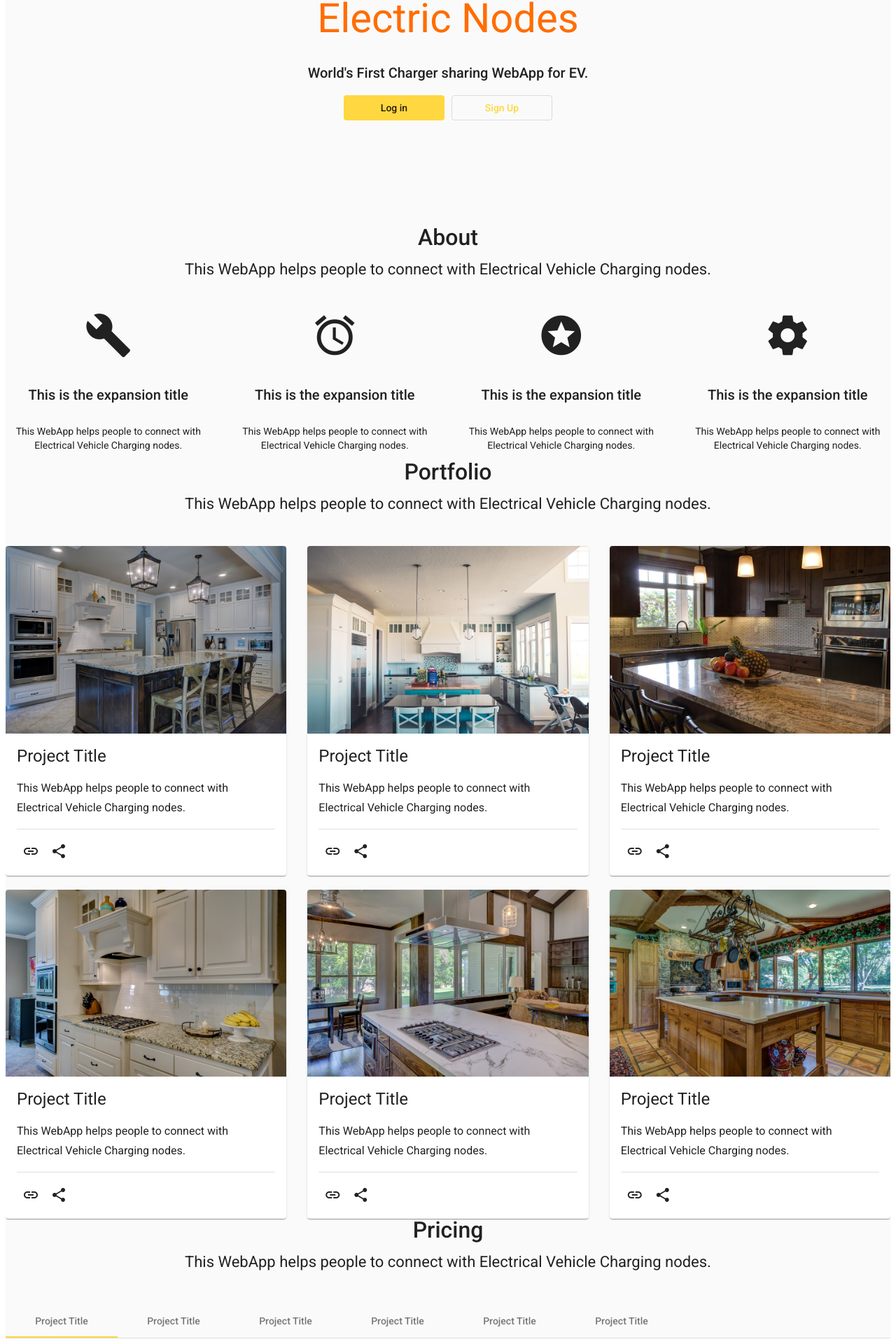
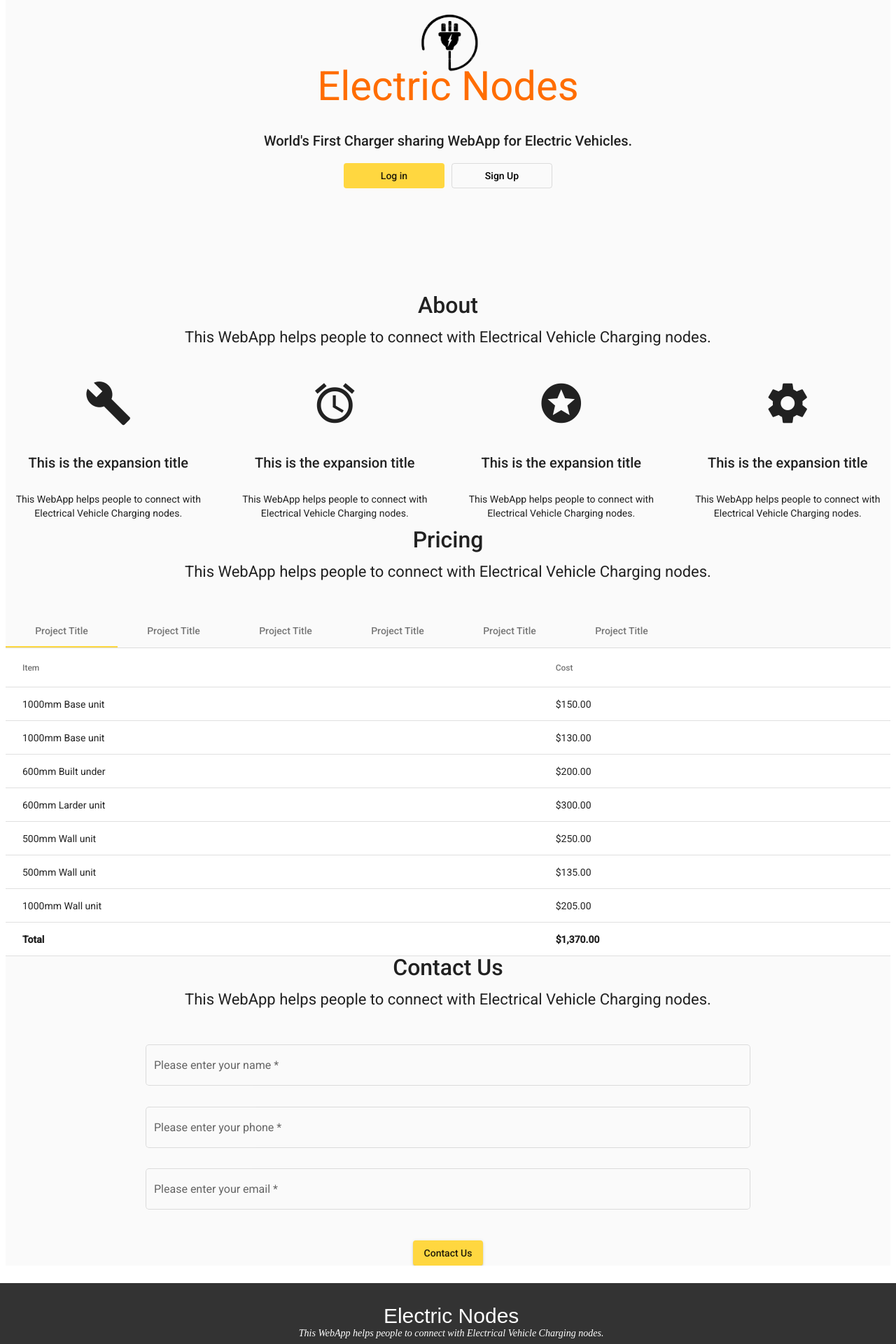
Before and after one commit to Sarvesh19/electric-nodes-v2, an Angular app: page / in a window 1280 px wide. Shown: the part 206-2126 px from the top of the page at 70% size. Built offline with nearby package versions, Linux system fonts and the light colour scheme; grey boxes are pictures that could not be loaded.

Commit message:
Added layout

```diff
--- a/src/app/app.component.html
+++ b/src/app/app.component.html
@@ -1,11 +1,13 @@
 <mat-toolbar class="navigation-toolbar" [class.navigation-is-mobile]="mobileQuery.matches" [class.mat-elevation-z0]="!isActive" [class.mat-elevation-z8]="isActive" [class.animated-header]="!isActivefadeInDown" [class.fadeInDown]="!isActivefadeInDown" [class.navigation-fixed]="!fixedTolbar">
       <button fxShow="true" fxShow.gt-xs="false" mat-icon-button (click)="snav.toggle()"><mat-icon>menu</mat-icon></button>
       <!-- <a class="logo" fxShow="false" fxShow.gt-xs="true" href="#"><img src="assets/img/logo.png"></a> -->
+<!--            <img mat-card-image src="assets/img/logo_ev.png" style="width: 104px;">
+ -->
       <span style="color: #ff6d00">Electric Nodes <sup style="font-style: oblique;">dev-0.0.1</sup></span>
       <mat-nav-list class="navigation-list" fxLayout="row" fxShow="false" fxShow.gt-xs="true">
           <a mat-list-item href="#about">About</a>
-          <a mat-list-item href="#portfolio">Portfolio</a>
-          <a mat-list-item href="#pricing">Pricing</a>
+<!--           <a mat-list-item href="#portfolio">Portfolio</a>
+ -->          <a mat-list-item href="#pricing">Pricing</a>
           <a mat-list-item href="#blog">Sign Up</a>
           <a mat-list-item href="#contact">Contact</a>
       </mat-nav-list>
@@ -22,8 +24,8 @@
         <mat-nav-list>
           <a id="mobilelogo" class="logo" fxShow="true" fxShow.gt-xs="false" href="#"><img src="assets/img/logo.png"></a>
           <a mat-list-item href="#about" (click)="snav.toggle()">About</a>
-          <a mat-list-item href="#portfolio" (click)="snav.toggle()">Portfolio</a>
-          <a mat-list-item href="#pricing" (click)="snav.toggle()">Pricing</a>
+<!--           <a mat-list-item href="#portfolio" (click)="snav.toggle()">Portfolio</a>
+ -->          <a mat-list-item href="#pricing" (click)="snav.toggle()">Pricing</a>
           <a mat-list-item href="#blog" (click)="snav.toggle()">Sign Up</a>
           <a mat-list-item href="#contact" (click)="snav.toggle()">Contact</a>
         </mat-nav-list>
@@ -35,8 +37,8 @@
 
 
       <app-about></app-about>
-      <app-portfolio></app-portfolio>
-      <app-pricing></app-pricing>
+<!--       <app-portfolio></app-portfolio>
+ -->      <app-pricing></app-pricing>
 <!--       <app-blog></app-blog>
  -->      <app-contact></app-contact>
 
@@ -51,7 +53,7 @@
   <footer id="footer" style="width: 102%;
     margin-left: -8px;margin-top: 2%;">
     <div class="container">
-      <h3>Electric Nodes</h3>
+      <span style="font-size: 30px;font-family: 'Poppins', sans-serif;">Electric Nodes</span>
       <p>This WebApp helps people to connect with Electrical Vehicle Charging nodes.</p>
       <!-- <div class="social-links">
         <a href="#" class="twitter"><i class="bx bxl-twitter"></i></a>
--- a/src/app/app.component.css
+++ b/src/app/app.component.scss
@@ -144,5 +144,9 @@ h1.navigation-company-name {
   font-size: 13px;
 }
 
+html {
+  scroll-behavior: smooth;
+}
+
 
 /* -------------------  LPCONTENT ---------------------------  */
--- a/src/app/app.component.ts
+++ b/src/app/app.component.ts
@@ -16,7 +16,7 @@ import { DOCUMENT } from '@angular/common';
 @Component({
   selector: 'app-root',
   templateUrl: './app.component.html',
-  styleUrls: ['./app.component.css'],
+  styleUrls: ['./app.component.scss'],
 })
 export class AppComponent implements OnDestroy {
 
--- a/src/app/heading/heading.component.html
+++ b/src/app/heading/heading.component.html
@@ -2,17 +2,21 @@
 
 <!-- 	<img src="assets/img/electric-cars.jpg">
  -->
+
+
   <div class="container">
 		<div class="heading-section" fxLayout="column" fxLayoutAlign="center center">
+			     <img mat-card-image src="assets/img/logo_ev.png" style="width: 104px;">
+
     		<div [class.animated]="isHeading" [class.fadeInLeft]="isHeading">
 	        <h1 [ngStyle.xs]="{'font-size': '32px'}" [ngStyle.sm]="{'font-size': '42px'}" style="color: #ff6d00;">Electric Nodes</h1>
 	        </div>
 	        <div [class.animated]="isSubheading" [class.fadeInRight]="isSubheading">
-	        <h2 [ngStyle.xs]="{'font-size': '18px'}" [ngStyle.sm]="{'font-size': '22px'}">World's First Charger sharing WebApp for EV.</h2>
+	        <h2 [ngStyle.xs]="{'font-size': '18px'}" [ngStyle.sm]="{'font-size': '22px'}">World's First Charger sharing WebApp for Electric Vehicles.</h2>
 	        </div>
 	        <div fxLayout="row" [class.animated]="isHeadingBtn" [class.fadeIn]="isHeadingBtn" [class.heading-btn]="isHeadingBtn">
         		<a class="heading-button-left" mat-flat-button color="accent">Log in</a>
-		        <a class="heading-button-right" mat-stroked-button color="accent" style="min-width: 144px;">Sign Up</a>
+		        <a class="heading-button-right" mat-stroked-button color="accent" style="min-width: 144px; color: black">Sign Up</a>
 	    	</div>
 	    </div>
    </div>
--- a/src/index.html
+++ b/src/index.html
@@ -8,7 +8,8 @@
   <meta name="viewport" content="width=device-width, initial-scale=1">
   <link href="https://fonts.googleapis.com/css?family=Roboto:300,400,500" rel="stylesheet">
   <link href="https://fonts.googleapis.com/icon?family=Material+Icons" rel="stylesheet">
-  <link rel="icon" type="image/x-icon" href="favicon.ico">
+  <link rel="icon" type="image/x-icon" href="assets/img/logo_ev.png">
+
 </head>
 <body id="nglpage">
   <app-root></app-root>
```
Also changed, not shown: src/assets/img/logo_ev.png (added).
